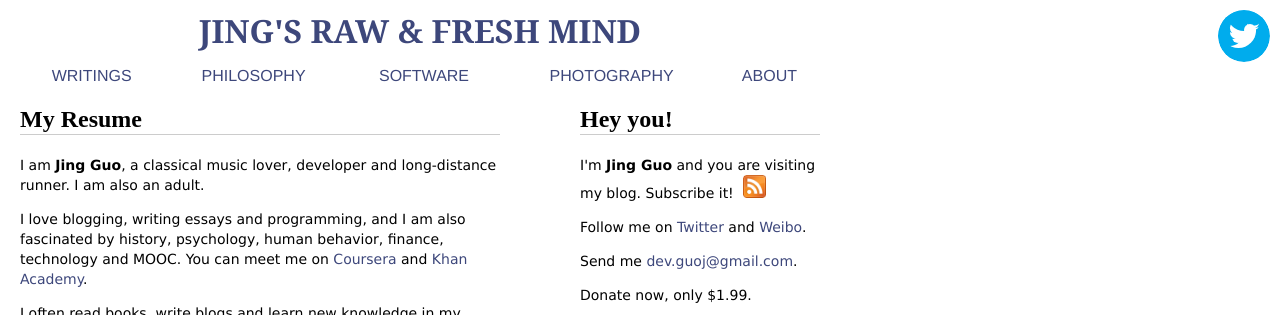
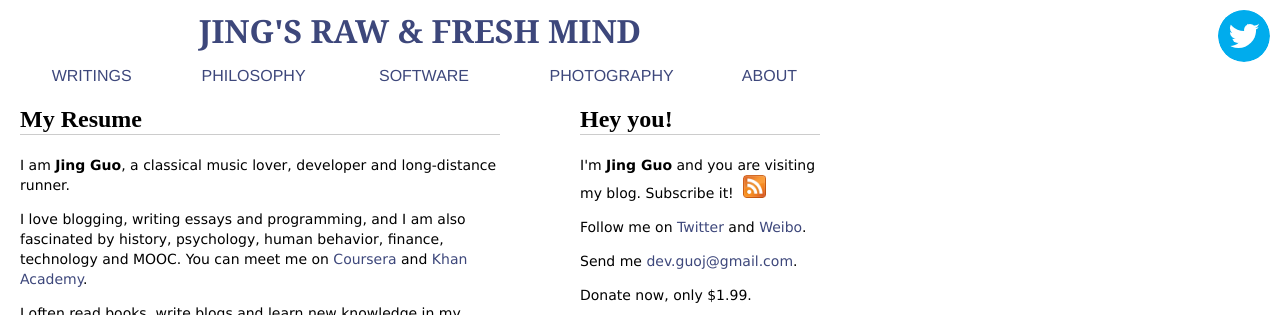
Before and after one commit to guojing0/guojing0.github.io, a Jekyll site: the page built from about-me.md, in a window 1280 px wide, cut to the strip 0-315 px from the top of the page. Built offline with Jekyll 4.4.1, drawn with Linux system fonts in a browser that asks for light colours; Markdown is read by kramdown in place of the engine named in the settings.

Commit message:
about me

```diff
--- a/about-me.md
+++ b/about-me.md
@@ -3,7 +3,7 @@ layout: for-index
 title: My Resume
 ---
 
-I am **Jing Guo**, a classical music lover, developer and long-distance runner. I am also an adult.
+I am **Jing Guo**, a classical music lover, developer and long-distance runner.
 
 I love blogging, writing essays and programming, and I am also fascinated by history, psychology, human behavior, finance, technology and MOOC. You can meet me on [Coursera](https://www.coursera.org/user/i/361951d01125a4915d2bc9815ad17a1b) and [Khan Academy](https://www.khanacademy.org/profile/guojing/).
 
```
